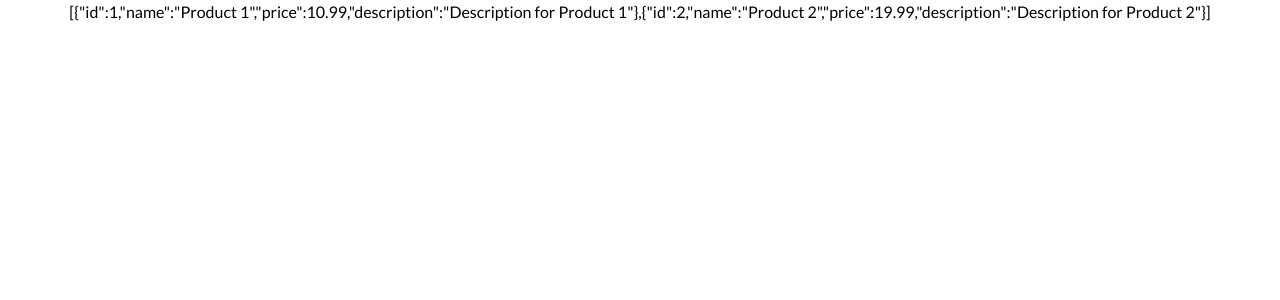
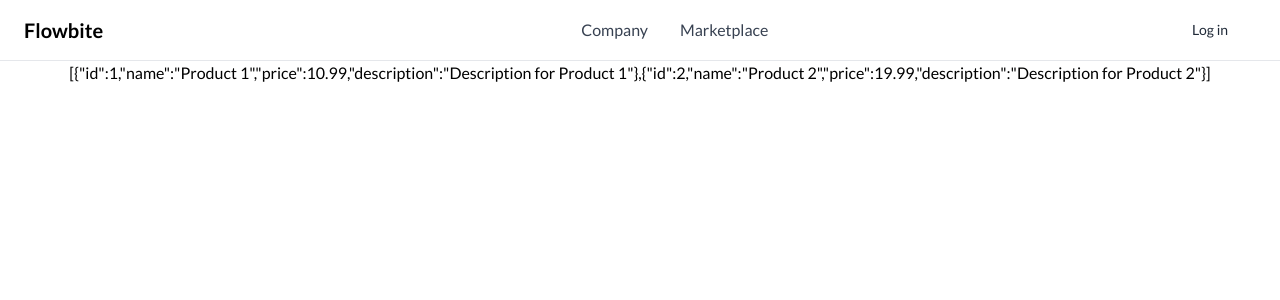
Before and after one commit to likithsai/shopping-site-project, a React (Create React App) app: page / in a window 1280 px wide. Shown: the top 300 px of the page. Built offline with nearby package versions, Linux system fonts and the light colour scheme; a web font is replaced by a local one.

Commit message:
code changes, header changes

```diff
--- /dev/null
+++ b/src/assets/css/component/Header.js
@@ -0,0 +1,38 @@
+import React from "react";
+
+const Header = (props) => {
+    return (
+        <header>
+            <nav className="bg-white border-gray-200 px-4 lg:px-6 py-2.5 border-b">
+                <div className="flex flex-wrap justify-between items-center mx-auto max-w-screen-xl">
+                    <b className="flex items-center">
+                        <span className="self-center text-xl font-semibold whitespace-nowrap">Flowbite</span>
+                    </b>
+                    <div className="flex items-center lg:order-2">
+                        <a href="#" className="text-gray-800 hover:bg-gray-50 focus:ring-4 focus:ring-gray-300 font-medium rounded-lg text-sm px-4 lg:px-5 py-2 lg:py-2.5 mr-2 focus:outline-none">Log in</a>
+                        <button data-collapse-toggle="mobile-menu-2" type="button" className="inline-flex items-center p-2 ml-1 text-sm text-gray-500 rounded-lg lg:hidden hover:bg-gray-100 focus:outline-none focus:ring-2 focus:ring-gray-200" aria-controls="mobile-menu-2" aria-expanded="false">
+                            <span className="sr-only">Open main menu</span>
+                            <svg className="w-6 h-6" fill="currentColor" viewBox="0 0 20 20" xmlns="http://www.w3.org/2000/svg"><path fill-rule="evenodd" d="M3 5a1 1 0 011-1h12a1 1 0 110 2H4a1 1 0 01-1-1zM3 10a1 1 0 011-1h12a1 1 0 110 2H4a1 1 0 01-1-1zM3 15a1 1 0 011-1h12a1 1 0 110 2H4a1 1 0 01-1-1z" clip-rule="evenodd"></path></svg>
+                            <svg className="hidden w-6 h-6" fill="currentColor" viewBox="0 0 20 20" xmlns="http://www.w3.org/2000/svg"><path fill-rule="evenodd" d="M4.293 4.293a1 1 0 011.414 0L10 8.586l4.293-4.293a1 1 0 111.414 1.414L11.414 10l4.293 4.293a1 1 0 01-1.414 1.414L10 11.414l-4.293 4.293a1 1 0 01-1.414-1.414L8.586 10 4.293 5.707a1 1 0 010-1.414z" clip-rule="evenodd"></path></svg>
+                        </button>
+                    </div>
+                    <div className="hidden justify-between items-center w-full lg:flex lg:w-auto lg:order-1" id="mobile-menu-2">
+                        <ul className="flex flex-col mt-4 font-medium lg:flex-row lg:space-x-8 lg:mt-0">
+                            <li>
+                                <a href="#" className="block py-2 pr-4 pl-3 text-white rounded bg-primary-700 lg:bg-transparent lg:text-primary-700 lg:p-0" aria-current="page">Home</a>
+                            </li>
+                            <li>
+                                <a href="#" className="block py-2 pr-4 pl-3 text-gray-700 border-b border-gray-100 hover:bg-gray-50 lg:hover:bg-transparent lg:border-0 lg:hover:text-primary-700 lg:p-0">Company</a>
+                            </li>
+                            <li>
+                                <a href="#" className="block py-2 pr-4 pl-3 text-gray-700 border-b border-gray-100 hover:bg-gray-50 lg:hover:bg-transparent lg:border-0 lg:hover:text-primary-700 lg:p-0">Marketplace</a>
+                            </li>
+                        </ul>
+                    </div>
+                </div>
+            </nav>
+        </header>
+    );
+}
+
+export default Header;
--- /dev/null
+++ b/src/enum/constants.js
@@ -0,0 +1,5 @@
+export const appConstants = Object.freeze({
+    ADD_TO_CART: "ADD_TO_CART",
+    REMOVE_FROM_CART: "removeFromCart",
+    SET_DATA: "SET_DATA"
+})
--- a/src/pages/App.js
+++ b/src/pages/App.js
@@ -6,6 +6,7 @@
 import store from '../redux/Store';
 import axios from "axios";
 import { setData } from '../redux/Actions';
+import Header from "../assets/css/component/Header";
 const JSON_DATA = "data/data.json";
 
 const App = () => {
@@ -34,6 +35,7 @@
                     </div>
                 ) : (
                     <BrowserRouter>
+                        <Header></Header>
                         <Routes>
                             <Route path="/" element={<Home />} />
                             <Route path="/product/:item" element={<ProductDetail />} />
--- a/src/redux/Actions.js
+++ b/src/redux/Actions.js
@@ -1,14 +1,16 @@
+import { appConstants } from "../enum/constants";
+
 export const addToCart = (product) => ({
-  type: 'ADD_TO_CART',
+  type: appConstants.ADD_TO_CART,
   payload: product,
 });
 
 export const removeFromCart = (productId) => ({
-  type: 'REMOVE_FROM_CART',
+  type: appConstants.REMOVE_FROM_CART,
   payload: productId,
 });
 
 export const setData = (products) => ({
-  type: 'SET_DATA',
+  type: appConstants.SET_DATA,
   payload: products,
 });
--- a/src/redux/Reducers.js
+++ b/src/redux/Reducers.js
@@ -1,3 +1,4 @@
+import { appConstants } from "../enum/constants";
 
 const initialState = {
     items: [],
@@ -6,17 +7,17 @@
 
 const rootReducer = (state = initialState, action) => {
   switch (action.type) {
-    case 'ADD_TO_CART':
+    case appConstants.ADD_TO_CART:
       return {
         ...state,
         cart: [...state.cart, action.payload],
       };
-    case 'REMOVE_FROM_CART':
+    case appConstants.REMOVE_FROM_CART:
       return {
         ...state,
         cart: state.cart.filter((item) => item.id !== action.payload),
       };
-    case 'SET_DATA':
+    case appConstants.SET_DATA:
       return {
         ...state,
         items: action.payload,
```
